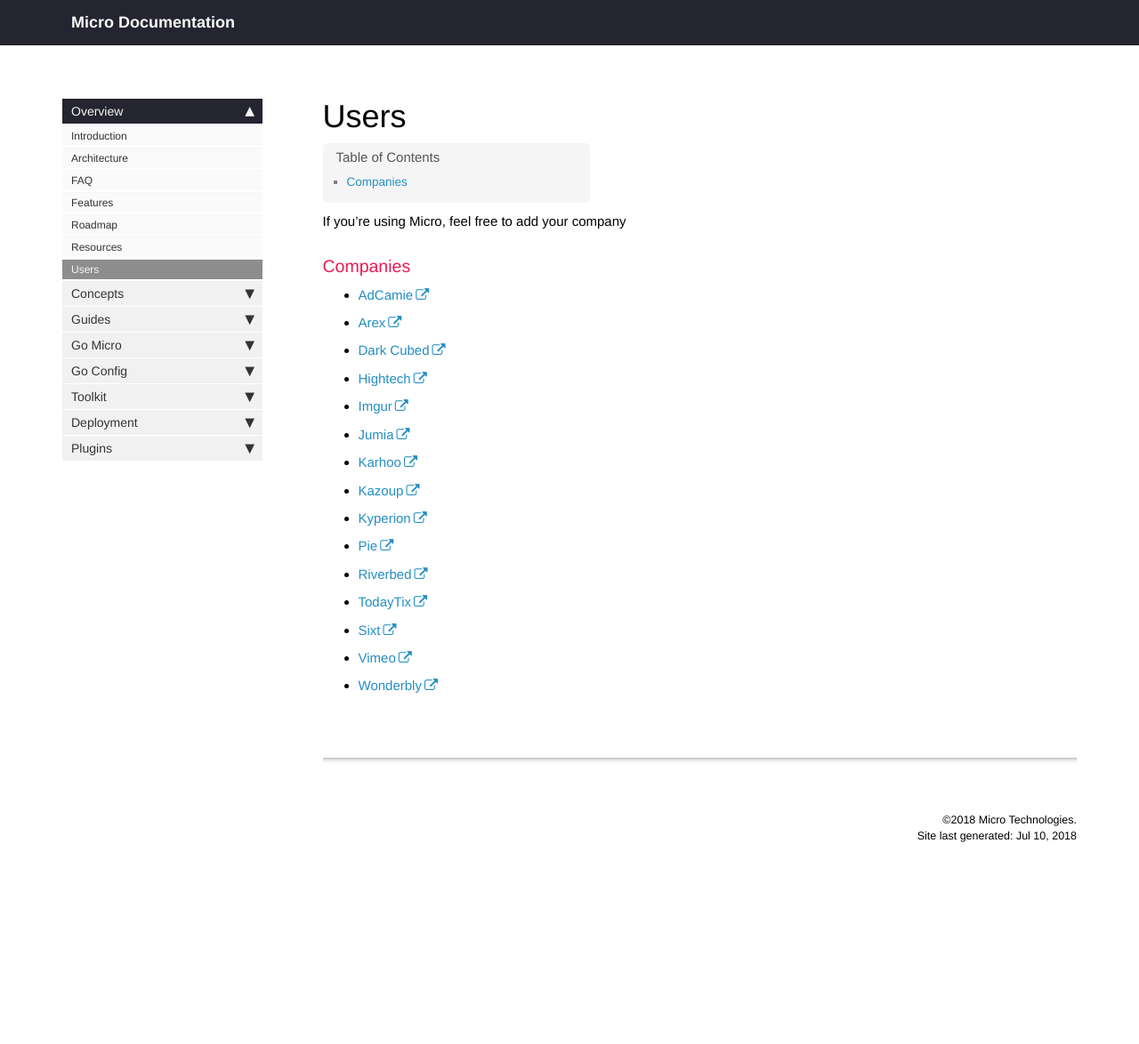
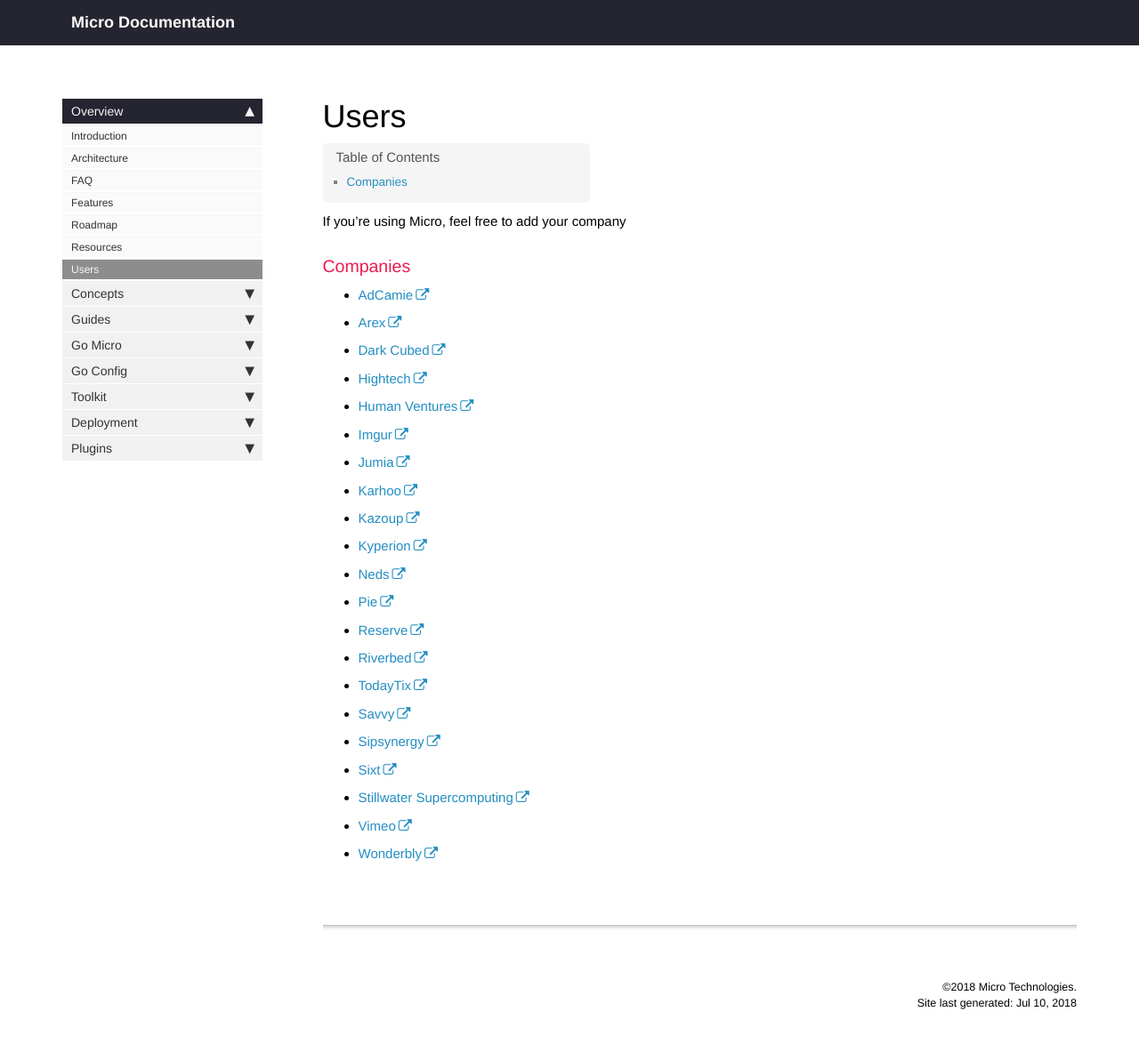
Before and after one commit to vonhraban/docs-1, a Jekyll site: the page built from pages/users.md, in a window 1280 px wide and 1188 px high. Shown: the top 1174 px of the window at 89% size. Built offline with Jekyll 4.4.1, drawn with Linux system fonts in a browser that asks for light colours; nearby versions of some CDN libraries; comment, search, counter and statistics services are not loaded.

Commit message:
Add users

```diff
--- a/pages/users.md
+++ b/pages/users.md
@@ -15,15 +15,21 @@ If you're using Micro, feel free to add your company
 - [Arex](https://arex.io/)
 - [Dark Cubed](http://darkcubed.com)
 - [Hightech](https://hightech.fm/)
+- [Human Ventures](https://humanventures.co/)
 - [Imgur](https://imgur.com/)
 - [Jumia](https://food.jumia.com/)
 - [Karhoo](https://karhoo.com/)
 - [Kazoup](http://www.kazoup.com)
 - [Kyperion](https://kyperion.com)
+- [Neds](https://www.neds.com.au/)
 - [Pie](http://pie.io/)
+- [Reserve](https://reserve.com/)
 - [Riverbed](https://www.riverbed.com/gb/)
 - [TodayTix](https://www.todaytix.com/)
+- [Savvy](https://www.joinsavvy.com/en/)
+- [Sipsynergy](http://www.sipsynergy.co.uk/)
 - [Sixt](https://www.sixt.com)
+- [Stillwater Supercomputing](http://www.stillwater-sc.com/)
 - [Vimeo](https://vimeo.com/)
 - [Wonderbly](https://www.wonderbly.com/)
 
```
Also changed, not shown: Gemfile.lock.
